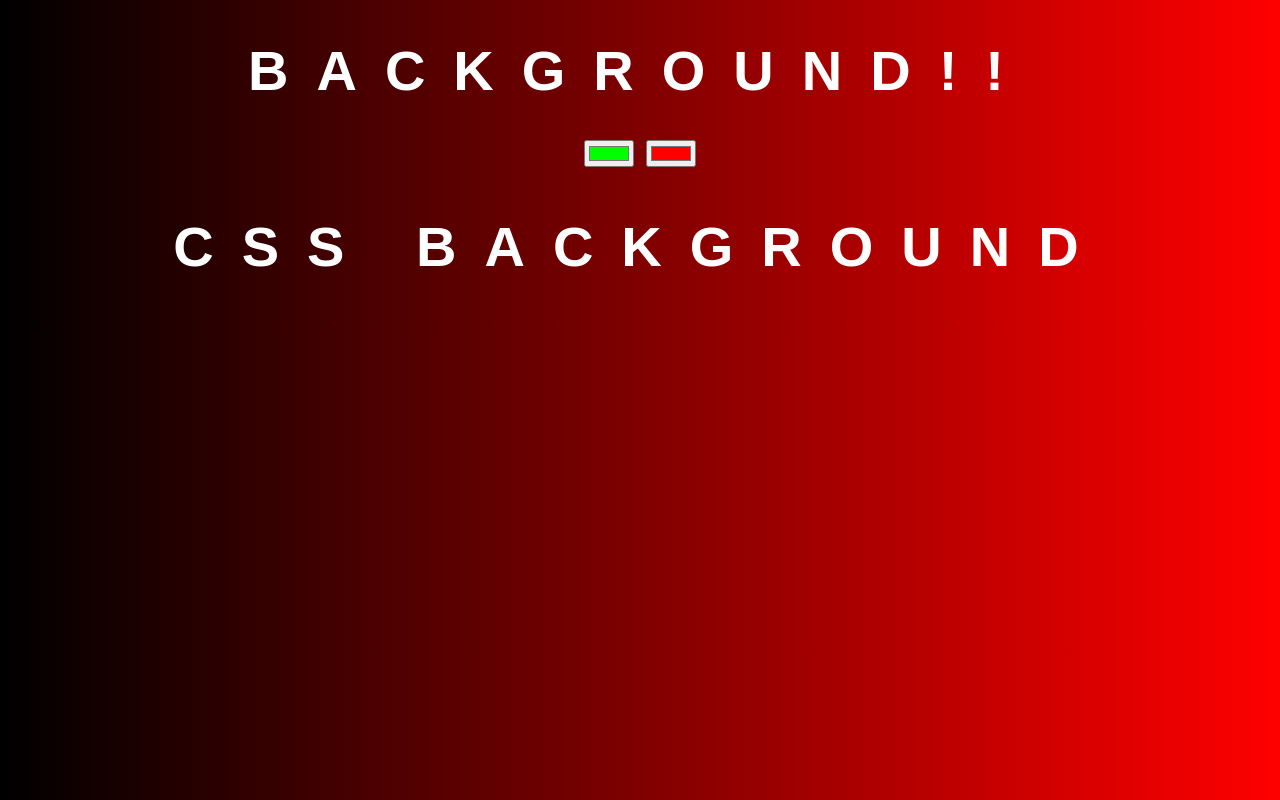
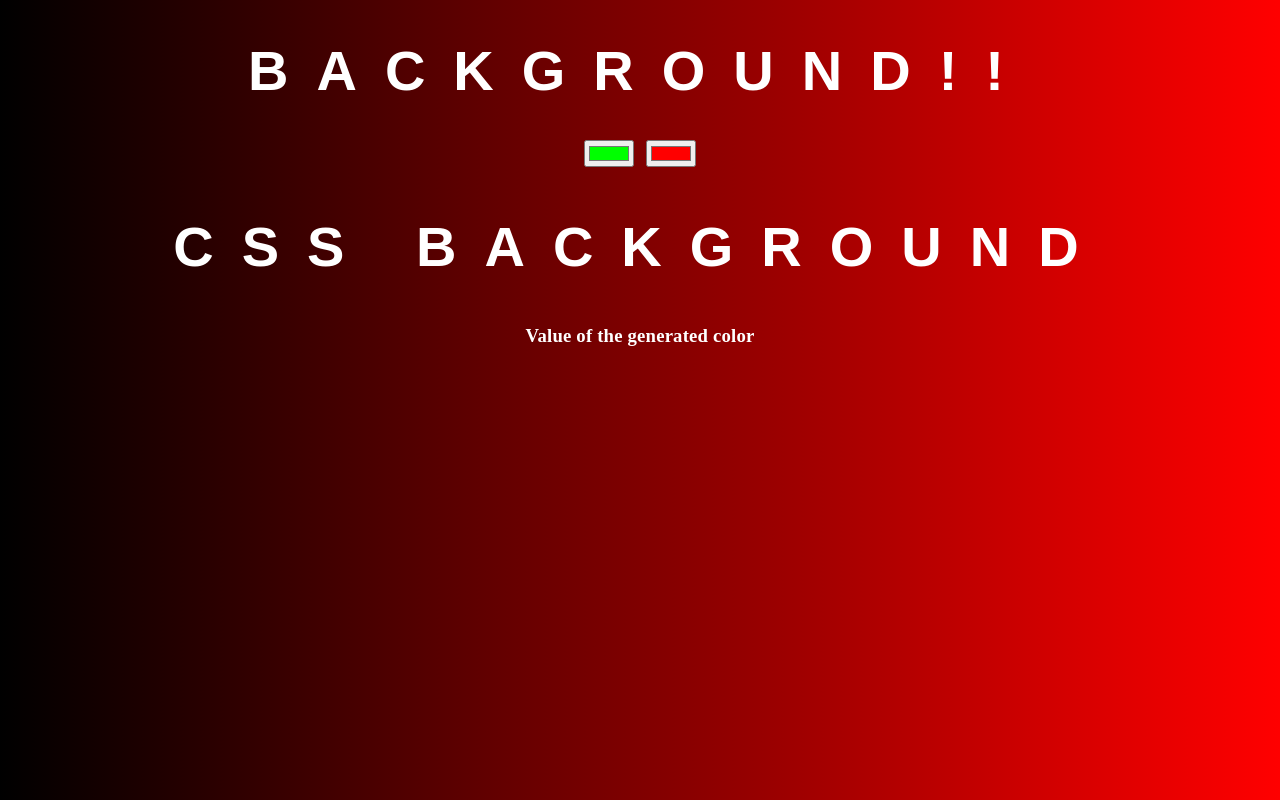
Before and after one commit to apandey208/BackgroundGenerator, a plain HTML site: page index.html in a window 1280 px wide. Drawn offline with Linux system fonts and the light colour scheme.

Commit message:
modified H3 element

```diff
--- a/Style.css
+++ b/Style.css
@@ -32,4 +32,5 @@ h3{
     text-align: center;
     text-transform: none;
     letter-spacing: 0.01em;
+    text-decoration-color: linear-gradient(to right, rgb(29, 29, 114), rgb(13, 240, 13) );
 }
--- a/index.html
+++ b/index.html
@@ -11,7 +11,7 @@
     <input class="give1" type="color" name="color1" value="#00ff00">
     <input class="give2" type="color" name="color2" value="#ff0000">
     <h2 class="cssClass">CSS Background</h2>
-    <h3 class="lgaClass"></h3>
+    <h3 class="lgaClass">Value of the generated color</h3>
     <script type="text/javascript" src="Back.js"></script>
 </body>
 </html>
```
